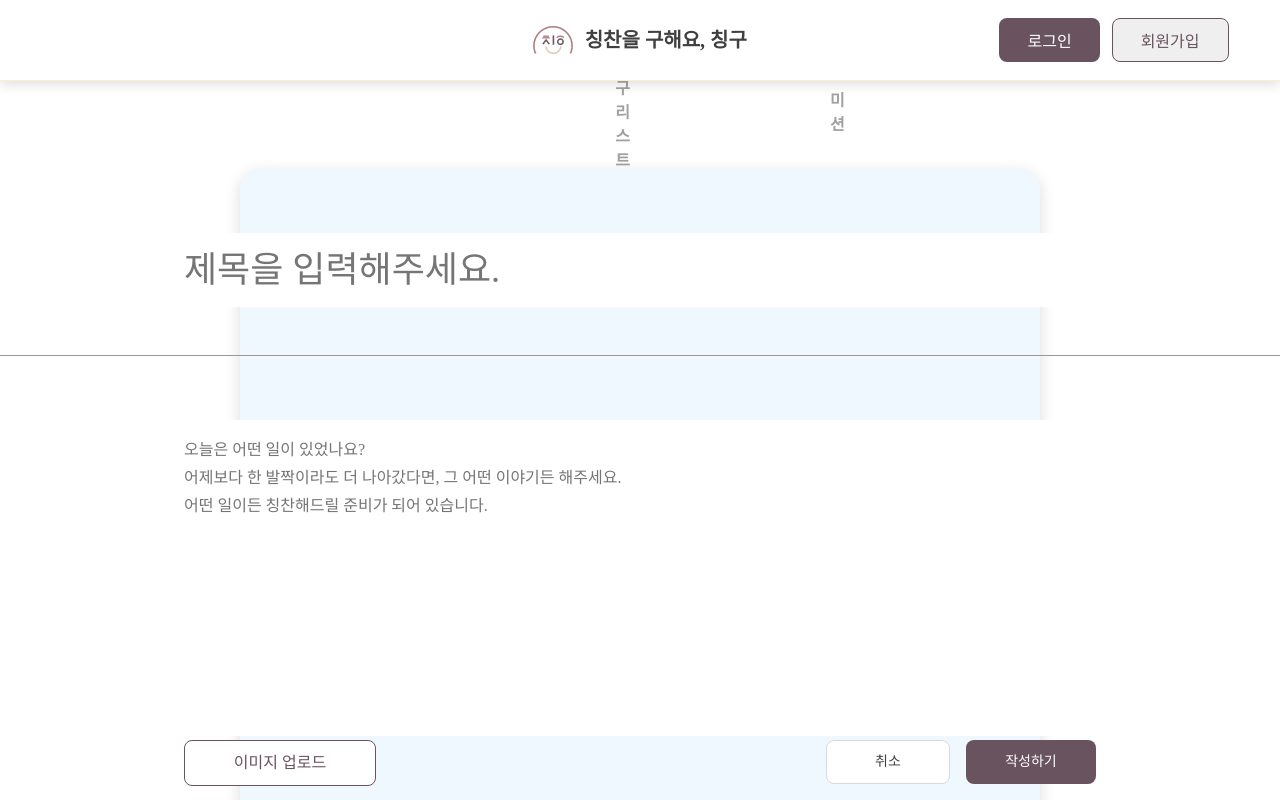
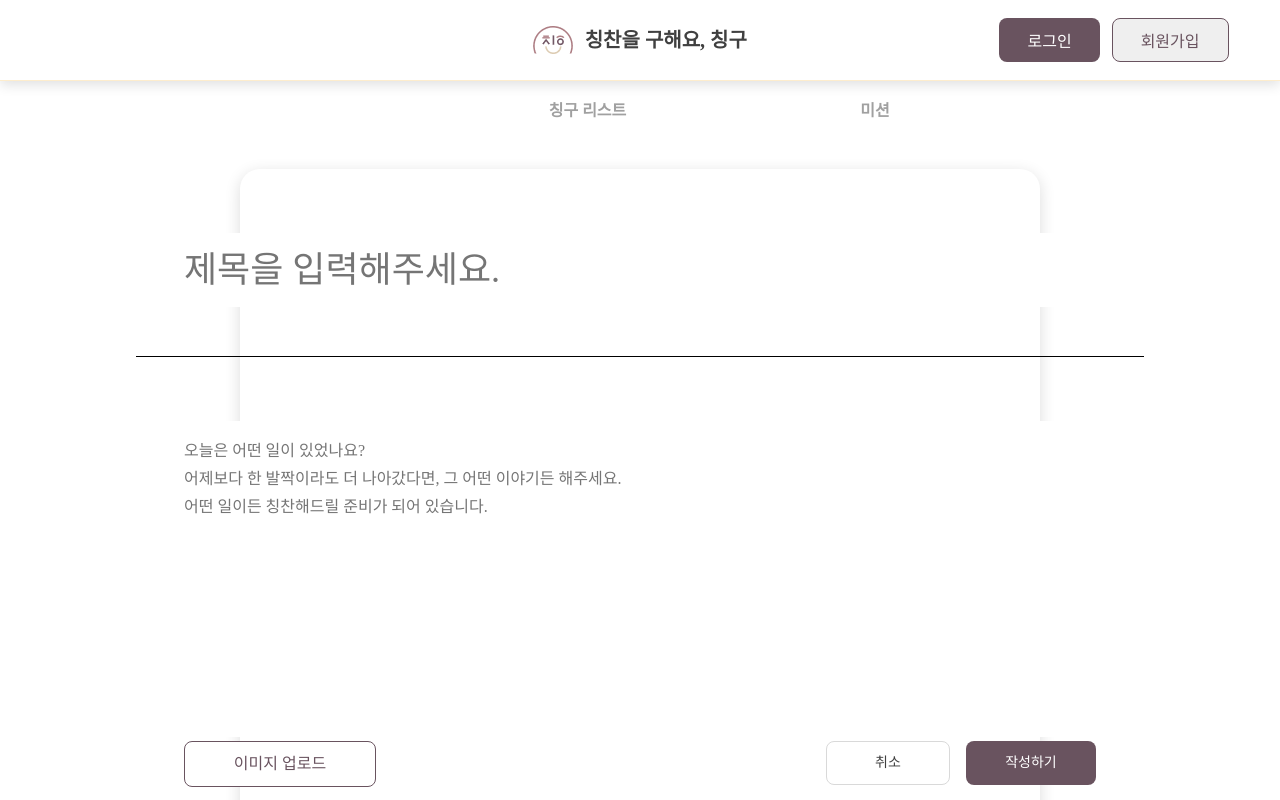
Before and after one commit to DHyeonJ/Compliment, a React (Create React App) app: page /addboard in a window 1280 px wide. Shown: the top 800 px of the page. Built offline with nearby package versions, Linux system fonts and the light colour scheme; no server answers.

Commit message:
Fix.MenuNav 상단 칭구리스트,미션 div로수정

```diff
--- a/src/components/AddBoardCp.jsx
+++ b/src/components/AddBoardCp.jsx
@@ -35,17 +35,10 @@ const AddBoardCp = () => {
     // e.preventDefault()
     console.log()
     if (title.trim() === '') {
-      setModalMessage('제목을 입력해주세요.')
+      alert('제목을 입력해주세요.')
       return
     } else if (content.trim() === '') {
-      // setModalMessage('내용을 입력해주세요.')
-      return
-    } else if (fileName.trim() === '') {
-      // setModalMessage('업로드할 이미지를 선택해주세요.')
-      return
-    } else if (imgUrl.trim() === '') {
-      // setModalMessage('업로드할 이미지를 선택해주세요.')
-      alert('이미지가 없습니다')
+      alert('내용을 입력해주세요.')
       return
     }
 
@@ -113,6 +106,7 @@ const AddBoardCp = () => {
               <TitleContainerBox>
                 <TitleContainerInput type="text" value={title} onChange={handleChangeTitle} placeholder="제목을 입력해주세요."></TitleContainerInput>
               </TitleContainerBox>
+              <Line></Line>
             </ListContainerBox>
           </div>
 
@@ -340,12 +334,17 @@ const ContainerPageBox = styled.div`
   margin: 2rem 15rem 3rem; /* 변경 */
 
   /* background 관련 */
-  /* background: #fff; */
-  background-color: aliceblue;
-
+  background: #fff;
   /* border 관련 */
   border-radius: 1.25rem;
   box-shadow: 0 0.25rem 1rem 0 rgba(0, 0, 0, 0.14);
+`
+
+const Line = styled.div`
+  display: flex;
+  border-bottom: 1px solid black;
+  width: 70%;
+  height: 1px;
 `
 
 const ContainerBox = styled.div`
@@ -381,7 +380,8 @@ const TitleContainerInput = styled.input`
   outline: none;
 
   /* font 관련 */
-  color: #999;
+  color: #181818;
+
   font-family: LINE Seed Sans KR;
   font-size: 2.25rem; /* 변경 */
   font-style: normal;
@@ -428,19 +428,19 @@ const CommentInputBox = styled.textarea`
   resize: none;
 
   /* font 관련 */
-  color: #999;
+  color: #181818;
   font-family: Pretendard;
   font-size: 1rem;
   font-style: normal;
-  font-weight: 400;
+  font-weight: 500;
 
   input::placeholder {
-    color: #999999;
+    color: #aaa8a8;
     font-family: Pretendard;
     font-size: 16px;
     font-style: normal;
     font-weight: 500;
-    line-height: 28px; /* 175% */ /* 원하는 색상으로 변경하세요 */
+    line-height: 28px;
   }
 `
 
@@ -479,7 +479,7 @@ const TitleContainerBox = styled.div`
   padding: 2rem 15rem 3rem; /* 변경 */
 
   /* border 관련 */
-  border-bottom: 1px solid #999;
+  /* border-bottom: 1px solid #999; */
 `
 const ListContainerBox = styled.div`
   /* display 관련 */
--- a/src/components/Detail.jsx
+++ b/src/components/Detail.jsx
@@ -167,12 +167,13 @@ function Detail() {
               </HeaderContentBox>
             </HeaderBox>
             {/* 내용과 이미지 */}
-            <ContentBodyBox>
-              <ContentImgBox>
-                <ContentImg src={data.image} alt="" />
-              </ContentImgBox>
-              <BodyContent>{data.comments}</BodyContent>
-            </ContentBodyBox>
+            {/* 이미지 없이 글 작성 가능하도록 수정해서 , 이미지 없을 경우 글만 보이도록 수정하였습니다. */}
+            {data && (
+              <ContentBodyBox>
+                {data.image && <ContentImg src={data.image} alt="" />}
+                <BodyContent>{data.comments}</BodyContent>
+              </ContentBodyBox>
+            )}
             {/* "좋아요" 버튼 추가 */}
             <Button onClick={handleLikeButtonClick}>{isLiked ? '좋아요 취소' : '좋아요'}</Button>
             <span>{data ? data.likes : 0}</span>
--- a/src/components/Edit.jsx
+++ b/src/components/Edit.jsx
@@ -111,8 +111,9 @@ function Edit() {
         <div>
           <ListContainerBox>
             <TitleContainerBox>
-              <TitleContainer value={title} onChange={(e) => setTitle(e.target.value)} />
+              <TitleContainerInput value={title} onChange={(e) => setTitle(e.target.value)} />
             </TitleContainerBox>
+            <Line></Line>
           </ListContainerBox>
         </div>
 
@@ -297,6 +298,12 @@ const CustomFileInputLabel = styled.label`
   cursor: pointer;
 `
 
+const Line = styled.div`
+  display: flex;
+  border-bottom: 1px solid black;
+  width: 70%;
+  height: 1px;
+`
 const CustomFileInput = styled.input`
   /* display 관련 */
   display: none;
@@ -313,7 +320,6 @@ const ContainerPageBox = styled.div`
 
   /* background 관련 */
   background: #fff;
-
   /* border 관련 */
   border-radius: 1.25rem; /* px에서 rem으로 변경 */
   box-shadow: 0px 0.25rem 1rem 0px rgba(0, 0, 0, 0.14);
@@ -402,13 +408,13 @@ const TitleContainerBox = styled.div`
   display: flex;
   flex-direction: column;
   align-items: flex-start;
-  gap: 0.625rem; /* px에서 rem으로 변경 */
+  gap: 1rem;
 
   /* margin, padding */
-  padding: 2rem 15rem 3rem 15rem; /* px에서 rem으로 변경 */
+  padding: 2rem 15rem 3rem;
 
   /* border 관련 */
-  border-bottom: 1px solid #999;
+  /* border-bottom: 1px solid #999; */
 `
 
 const ListContainerBox = styled.div`
@@ -421,12 +427,12 @@ const ListContainerBox = styled.div`
   width: 90rem; /* px에서 rem으로 변경 */
 
   /* margin, padding */
-  padding: 0 16.875rem; /* px에서 rem으로 변경 */
+  padding: 0 16.875rem;
 `
 
-const TitleContainer = styled.input`
+const TitleContainerInput = styled.input`
   /* size 관련 */
-  width: 49.25rem; /* px에서 rem으로 변경 */
+  width: 57rem; /* px에서 rem으로 변경 */
 
   /* margin, padding */
   line-height: normal;
@@ -441,10 +447,16 @@ const TitleContainer = styled.input`
   font-size: 2.25rem; /* px에서 rem으로 변경 */
   font-style: normal;
   font-weight: 400;
-
+  padding: 1rem 1.5rem;
   /* animation 관련 */
   &::placeholder {
     transition: opacity 0.1s ease-in-out;
+    color: #999999;
+    font-family: LINE Seed Sans KR;
+    font-size: 36px;
+    font-style: normal;
+    font-weight: 700;
+    line-height: normal;
   }
 
   &:focus::placeholder {
--- a/src/components/MenuNav.jsx
+++ b/src/components/MenuNav.jsx
@@ -16,14 +16,14 @@ export default function MenuNav() {
   return (
     <NavBox>
       <ListBox isActive={location.pathname === '/listpage'}>
-        <ListSpan onClick={listPageMove} isActive={location.pathname === '/listpage'}>
+        <ListTextBox onClick={listPageMove} isActive={location.pathname === '/listpage'}>
           칭구 리스트
-        </ListSpan>
+        </ListTextBox>
       </ListBox>
       <MissionBox isActive={location.pathname === '/missionpage'}>
-        <MissionSpan onClick={missionPageMove} isActive={location.pathname === '/missionpage'}>
+        <MissionTextBox onClick={missionPageMove} isActive={location.pathname === '/missionpage'}>
           미션
-        </MissionSpan>
+        </MissionTextBox>
       </MissionBox>
     </NavBox>
   )
@@ -38,18 +38,6 @@ const NavBox = styled.div`
   gap: 200px;
 `
 
-const NavLinkSpan = styled.span`
-  color: #404040;
-  text-align: center;
-  font-family: LINE Seed Sans KR;
-  font-size: 16px;
-  font-style: normal;
-  font-weight: 700;
-  line-height: normal;
-  color: ${({ isActive }) => (isActive ? '#404040' : '#a0a0a0')};
-  cursor: pointer;
-  text-decoration: none;
-`
 const ListBox = styled.div`
   display: flex;
   justify-content: center;
@@ -68,5 +56,34 @@ const MissionBox = styled.div`
 
   border-bottom: ${({ isActive }) => (isActive ? '2px solid #69535f' : 'none')};
 `
-const ListSpan = styled(NavLinkSpan)``
-const MissionSpan = styled(NavLinkSpan)``
+const ListTextBox = styled.div`
+  width: 90px;
+  height: 48px;
+  color: #404040;
+  text-align: center;
+  font-family: LINE Seed Sans KR;
+  font-size: 16px;
+  font-style: normal;
+  font-weight: 700;
+  line-height: normal;
+  color: ${({ isActive }) => (isActive ? '#404040' : '#a0a0a0')};
+  cursor: pointer;
+  text-decoration: none;
+  margin-top: 20px;
+`
+
+const MissionTextBox = styled.div`
+  width: 90px;
+  height: 48px;
+  color: #404040;
+  text-align: center;
+  font-family: LINE Seed Sans KR;
+  font-size: 16px;
+  font-style: normal;
+  font-weight: 700;
+  line-height: normal;
+  color: ${({ isActive }) => (isActive ? '#404040' : '#a0a0a0')};
+  cursor: pointer;
+  text-decoration: none;
+  margin-top: 20px;
+`
```
